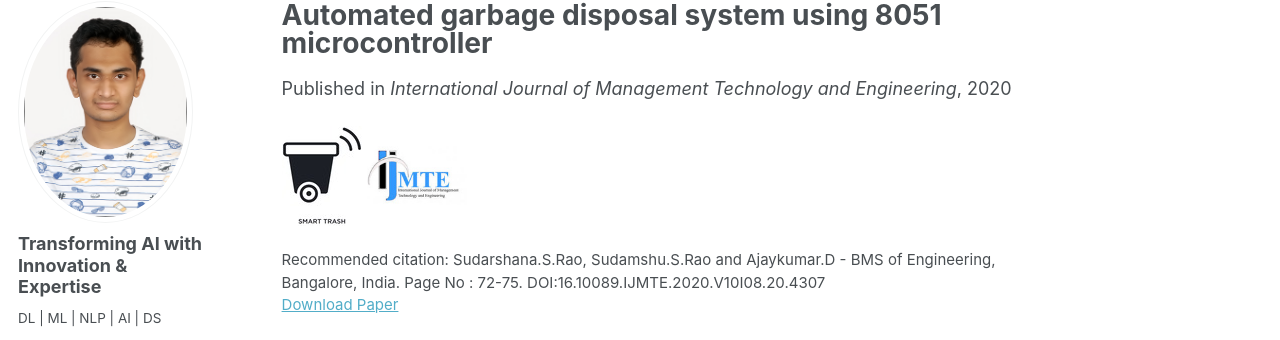
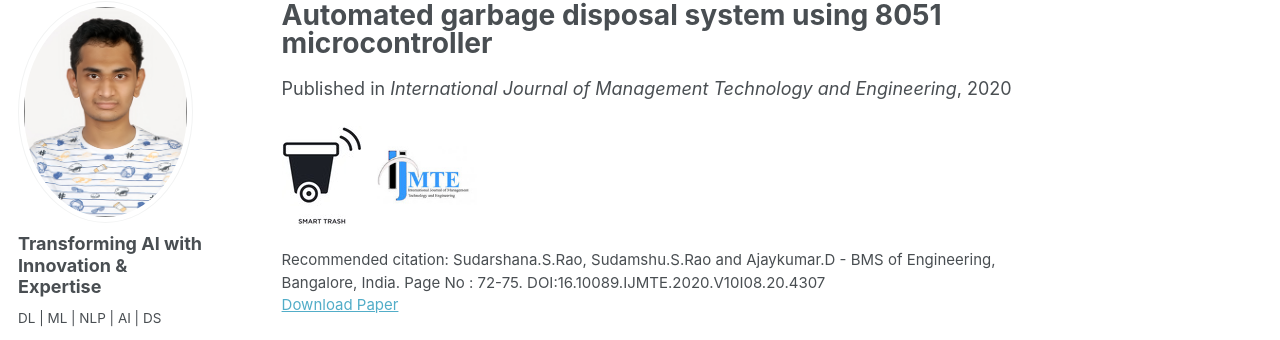
Before and after one commit to SudarshanaSRao/SudarshanaSRao.github.io, a Jekyll site: the page built from _publications/2020-08-01-paper-title-number-4.md, in a window 1280 px wide. Shown: the part 105-445 px from the top of the page. Built offline with Jekyll 4.4.1, drawn with Linux system fonts in a browser that asks for light colours.

Commit message:
Update 2020-08-01-paper-title-number-4.md

```diff
--- a/_publications/2020-08-01-paper-title-number-4.md
+++ b/_publications/2020-08-01-paper-title-number-4.md
@@ -9,4 +9,4 @@
 citation: 'Sudarshana.S.Rao, Sudamshu.S.Rao and Ajaykumar.D - BMS of Engineering, Bangalore, India. Page No : 72-75. DOI:16.10089.IJMTE.2020.V10I08.20.4307'
 ---
 
-<img src="/images/trash.jpg" height="50px"> <img height="50px" src="/images/Down_ijmte.jpeg" width="100px">
+<img align="center" src="/images/trash.jpg" height="50px"> &nbsp; <img align="center" height="50px" src="/images/Down_ijmte.jpeg" width="100px">
```
